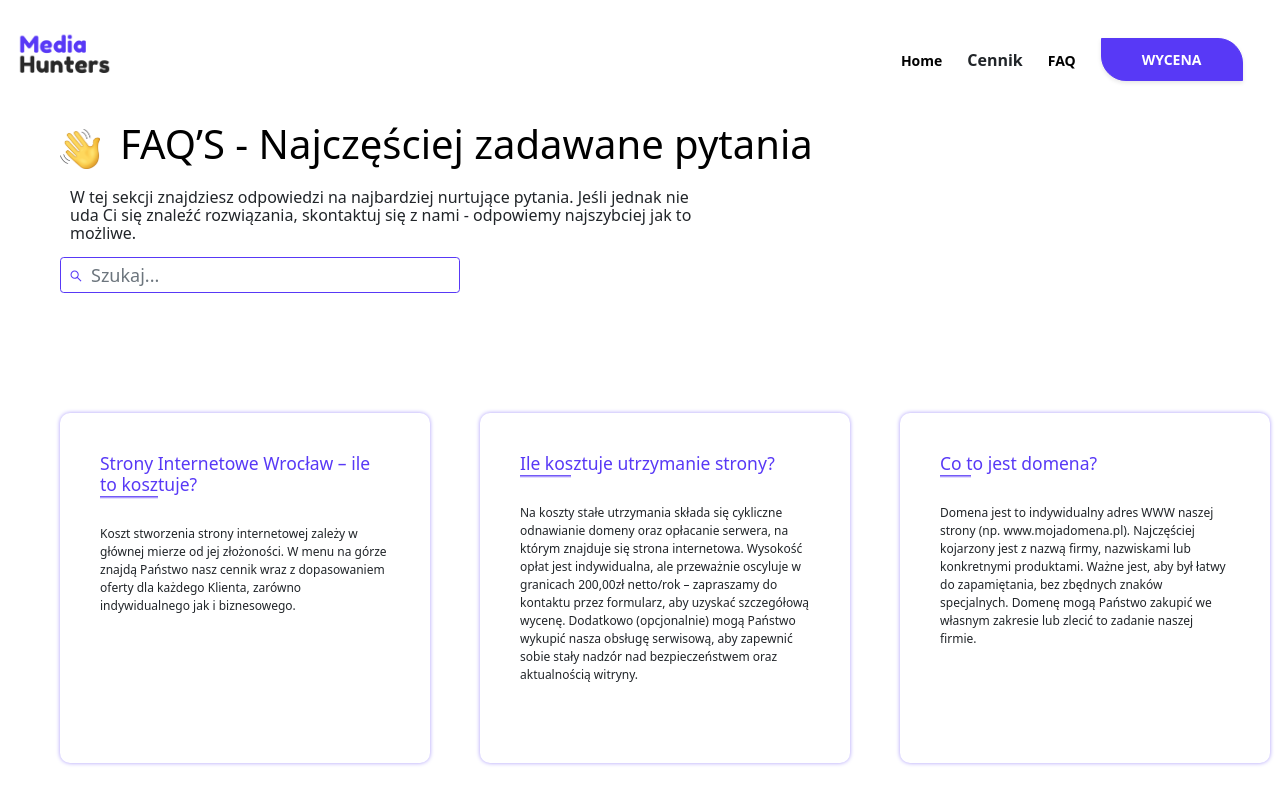
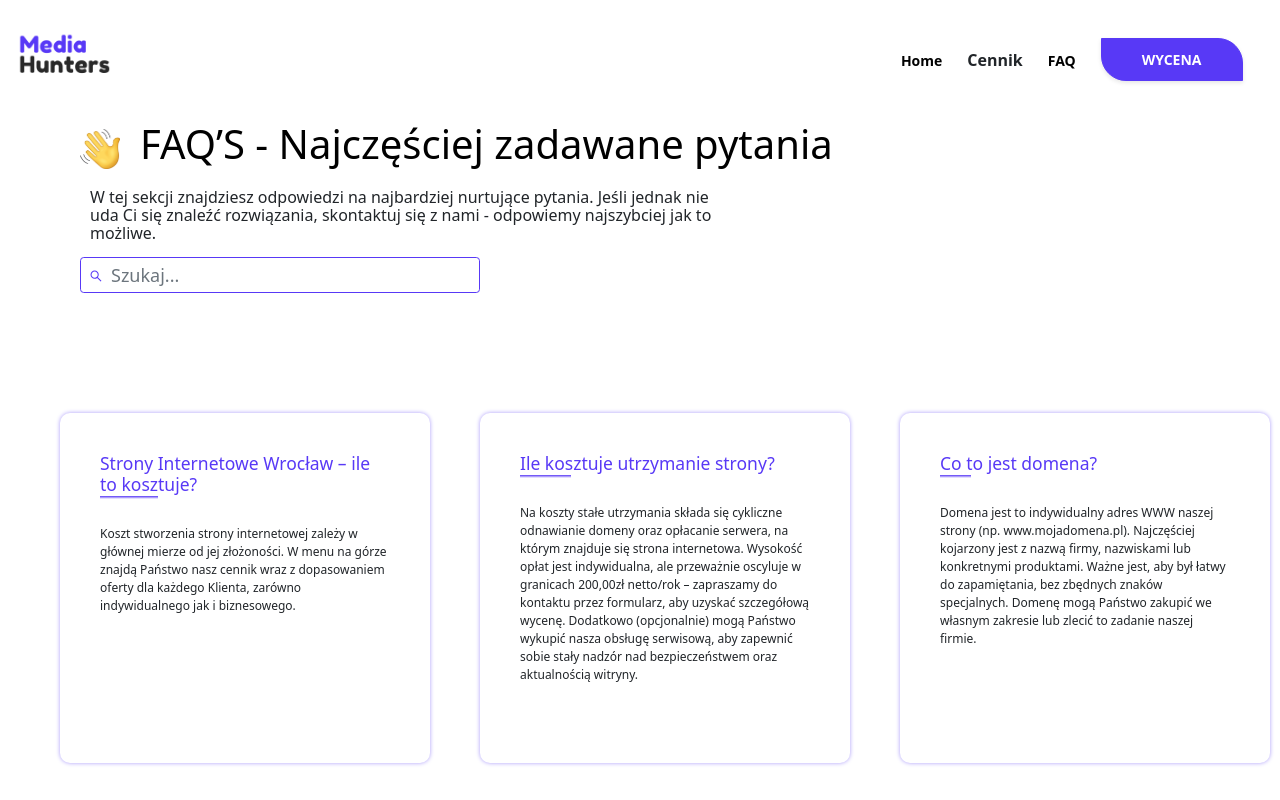
Before and after one commit to mediaHunters/mediaHunters-brand, a Next.js app: page /faq in a window 1280 px wide. Built offline with nearby package versions, Linux system fonts and the light colour scheme.

Commit message:
feat(FAQ): adjust faq header remove word bedzie in why we section (MHP-5)

```diff
--- a/components/faq/faq.component.tsx
+++ b/components/faq/faq.component.tsx
@@ -6,6 +6,7 @@ import {
   FaqQuestionsContainerHeader,
   FaqQuestionsContainerInputBox,
   FaqQuestionsContainerSubHeader,
+  FaqQuestionsHeaderWrapper,
   FaqQuestionsWrapper,
   QuestionCard,
   QuestionDescrption,
@@ -24,6 +25,7 @@ interface IFaqState {
 }
 
 class FaqComponent extends React.Component<IFaqProps, IFaqState> {
+  // TODO find way to reset array when click backspace and string is empty
   constructor(props: IFaqProps) {
     super(props);
     this.state = {
@@ -51,8 +53,8 @@ class FaqComponent extends React.Component<IFaqProps, IFaqState> {
 
   render() {
     return (
-      <FaqQuestionsContainer className="container">
-        <div>
+      <FaqQuestionsContainer>
+          <FaqQuestionsHeaderWrapper>
           <FaqQuestionsContainerHeader>
             <Image
               src="/images/waving-hand.png"
@@ -79,7 +81,7 @@ class FaqComponent extends React.Component<IFaqProps, IFaqState> {
               placeholder="Szukaj..."
             />
           </FaqQuestionsContainerInputBox>
-        </div>
+          </FaqQuestionsHeaderWrapper>
 
         <FaqQuestionsWrapper>
           {this.props.questions.map((question: IFaqQuestion, idx: number) => {
--- a/components/faq/faq.style.tsx
+++ b/components/faq/faq.style.tsx
@@ -5,7 +5,14 @@ import { AiOutlineSearch } from "react-icons/ai";
 export const FaqQuestionsContainer = styled.main`
   padding-left: 60px;
   margin-bottom: 60px;
+  max-width: 1340px;
+  width: 100%;
+  margin: 0 auto 50px auto;
 `;
+
+export const FaqQuestionsHeaderWrapper = styled.div`
+  padding-left: 20px;
+`
 
 export const FaqQuestionsContainerHeader = styled.h1`
   display: flex;
--- a/components/why-we/why-we.conponent.tsx
+++ b/components/why-we/why-we.conponent.tsx
@@ -80,7 +80,7 @@ const WhyWe = () => {
 
                 <AboutCardText>
                   Nie jesteśmy wielką korporacją obciążoną wysokimi kosztami.
-                  Dzięki temu będzie możemy zaoferować bardzo konkurencyjne
+                  Dzięki temu możemy zaoferować bardzo konkurencyjne
                   stawki. Daj się zaskoczyć i sprawdź, jak mało może kosztować
                   dedykowana strona
                 </AboutCardText>
```
